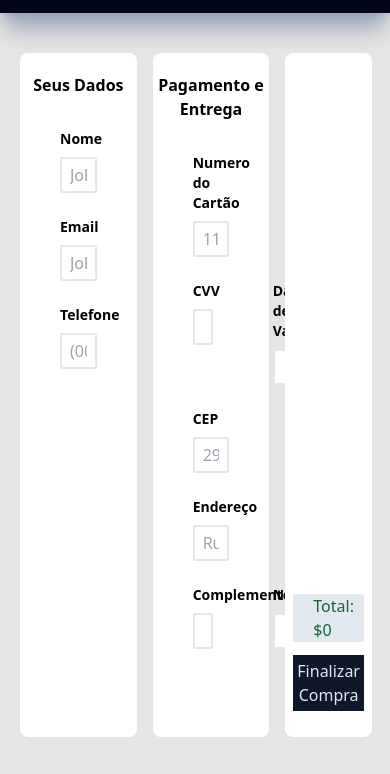
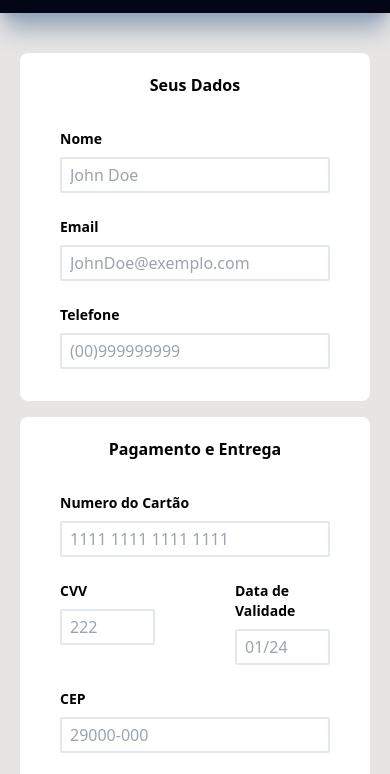
Before and after one commit to LeonardoS1lva/carrinho-de-compras, a website built with Vite: page checkout.html in a window 390 px wide. Shown: the part 67-841 px from the top of the page. Built offline with nearby package versions, Linux system fonts and the light colour scheme.

Commit message:
checkout responsivo

```diff
--- a/checkout.html
+++ b/checkout.html
@@ -19,8 +19,8 @@
             <img class="h-12" src="./assets/logo/hashtag.svg" alt="Logo Hashtag">
         </a>
     </header>
-    <form class="flex w-full px-5 py-10 gap-4 grow">
-        <section id="dados-usuario" class="w-1/3 bg-white rounded-lg py-5">
+    <form class="flex flex-col w-full px-5 py-10 gap-4 grow lg:flex-row">
+        <section id="dados-usuario" class="lg:w-1/3 w-full bg-white rounded-lg py-5">
             <p class="mb-5 text-center font-bold">Seus Dados</p>
             <div class="flex flex-col px-10 py-3">
                 <label for="nome" class="font-bold text-sm mb-2">Nome</label>
@@ -38,7 +38,7 @@
                     placeholder="(00)999999999" required>
             </div>
         </section>
-        <section id="pagamento-entrega" class="w-1/3 bg-white rounded-lg py-5">
+        <section id="pagamento-entrega" class="lg:w-1/3 w-full bg-white rounded-lg py-5">
             <p class="mb-5 text-center font-bold">Pagamento e Entrega</p>
             <div class="flex flex-col px-10 py-3">
                 <label for="numero-cartao" class="font-bold text-sm mb-2">Numero do Cartão</label>
@@ -80,7 +80,7 @@
                 </div>
             </div>
         </section>
-        <section id="produtos-checkout" class="w-1/3 bg-white rounded-lg py-5">
+        <section id="produtos-checkout" class="lg:w-1/3 w-full bg-white rounded-lg py-5">
             <section id="container-produto-checkout" class="h-4/5 overflow-y-auto px-2 flex flex-col items-center"></section>
             <section id="celula-checkout" class="flex flex-col h-1/5 px-2 justify-around rounded-lg">
                 <p id="preco-total" class="bg-slate-200 text-green-800 rounded-sm pl-5">Total: $0</p>
```
